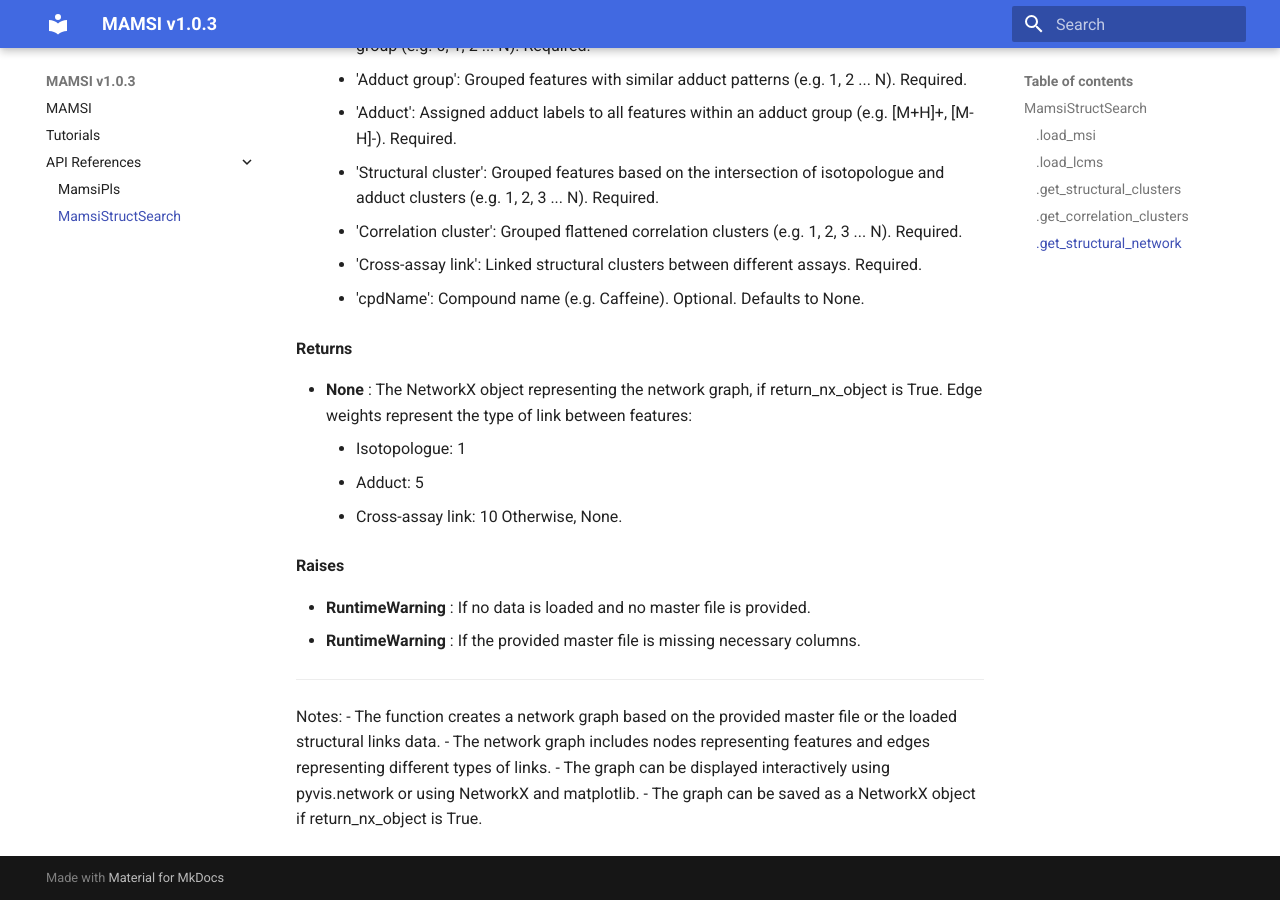
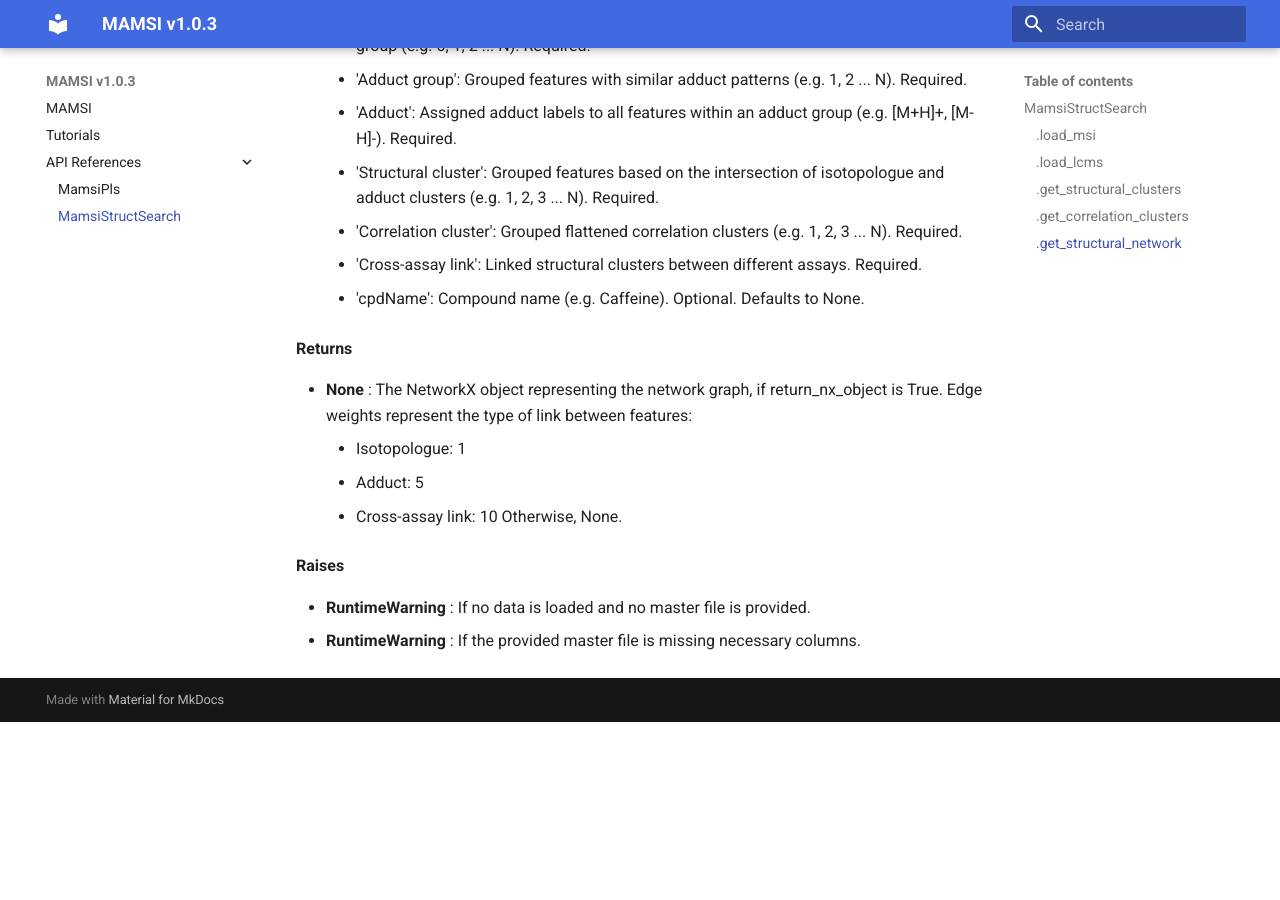
Before and after one commit to kopeckylukas/py-mamsi, an MkDocs documentation site: the page built from docs/api_references/MamsiStructSearch.md, in a window 1280 px wide and 900 px high, scrolled down 4774 px. Built offline with MkDocs 1.6.1 and Material for MkDocs 9.7.7, drawn with Linux system fonts in a browser that asks for light colours; after the commit the page ends 5496 px from its top, so only the background shows below that.

Commit message:
update MamsiStructSearch.md

````diff
--- a/docs/api_references/MamsiStructSearch.md
+++ b/docs/api_references/MamsiStructSearch.md
@@ -110,9 +110,8 @@
 * **list** (pandas.DataFrame) : DataFrame of significant features with structural clusters.
 
 
-
 ### .get_correlation_clusters
-[source](https://github.com/kopeckylukas/py-mamsi/blob/main/mamsi/mamsi_struct_search.py/#L703)
+[source](https://github.com/kopeckylukas/py-mamsi/blob/main/mamsi/mamsi_struct_search.py/#L708)
 ```python
 .get_correlation_clusters(
    flat_method = 'constant', cut_threshold = 0.7, max_clusters = 5,
@@ -155,7 +154,7 @@
     Method for cluster flattening:
 
 ### .get_structural_network
-[source](https://github.com/kopeckylukas/py-mamsi/blob/main/mamsi/mamsi_struct_search.py/#L851)
+[source](https://github.com/kopeckylukas/py-mamsi/blob/main/mamsi/mamsi_struct_search.py/#L856)
 ```python
 .get_structural_network(
    include_all = False, interactive = False, return_nx_object = False,
@@ -218,10 +217,3 @@
 
 * **RuntimeWarning**  : If no data is loaded and no master file is provided.
 * **RuntimeWarning**  : If the provided master file is missing necessary columns.
-
----
-Notes:
-    - The function creates a network graph based on the provided master file or the loaded structural links data.
-    - The network graph includes nodes representing features and edges representing different types of links.
-    - The graph can be displayed interactively using pyvis.network or using NetworkX and matplotlib.
-    - The graph can be saved as a NetworkX object if return_nx_object is True.
````
